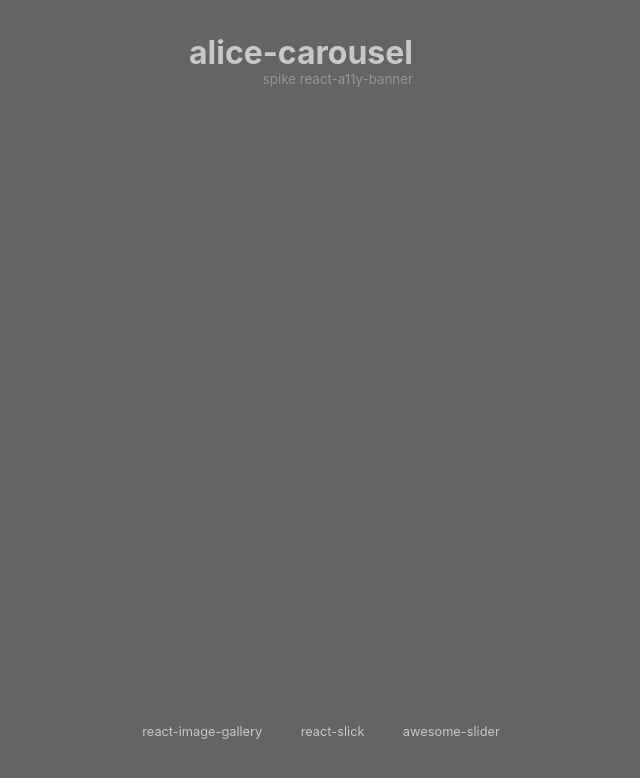
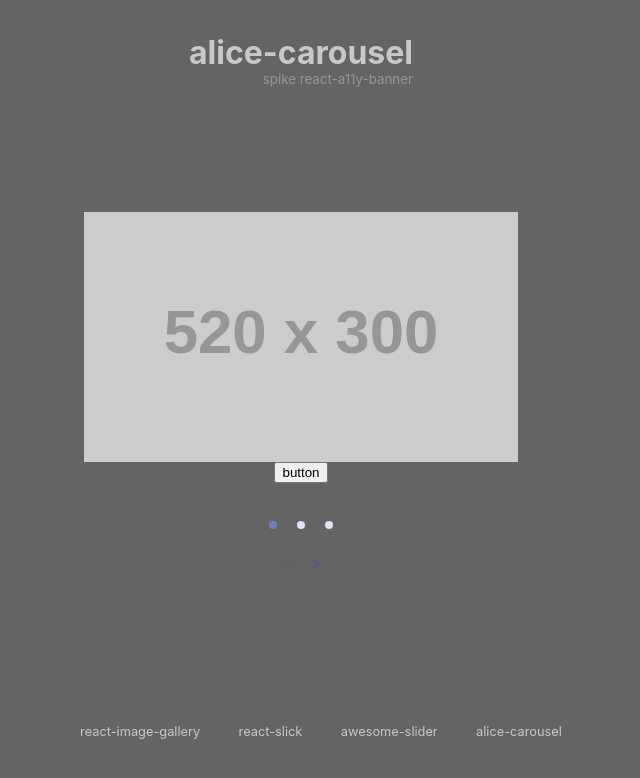
Before and after one commit to francho/spike-react-a11y-banner, a React (Create React App) app: page /alice-carousel in a window 1280 px wide. Shown: the top 778 px of the page, without its empty margins (339-979 px from the left). Built offline with nearby package versions, Linux system fonts and the light colour scheme; the HTML template or start-up script is replaced by a standard one.

Commit message:
chore: add react alice carousel

```diff
--- a/package.json
+++ b/package.json
@@ -14,6 +14,7 @@
     "add": "^2.0.6",
     "eslint-plugin-jsx-a11y": "^6.5.1",
     "react": "^18.1.0",
+    "react-alice-carousel": "^2.6.0",
     "react-awesome-slider": "^4.1.0",
     "react-dom": "^18.1.0",
     "react-image-gallery": "^1.2.7",
--- a/src/App.tsx
+++ b/src/App.tsx
@@ -4,6 +4,7 @@
 import { BrowserRouter, Link, RouteObject, useLocation, useRoutes } from 'react-router-dom'
 
 import AwesomeSliderBanner from './components/AwesomeSliderBanner'
+import ReactAliceCarouselBanner from './components/ReactAliceCarouselBanner'
 import ReactImageGalleryBanner from './components/ReactImageGalleryBanner'
 import ReactSlickBanner from './components/ReactSlickBanner'
 
@@ -11,6 +12,7 @@
   { path: '/react-image-gallery', element: <ReactImageGalleryBanner /> },
   { path: '/react-slick', element: <ReactSlickBanner /> },
   { path: '/awesome-slider', element: <AwesomeSliderBanner /> },
+  { path: '/alice-carousel', element: <ReactAliceCarouselBanner /> },
 ]
 
 function SpikeRoutes() {
--- /dev/null
+++ b/src/components/ReactAliceCarouselBanner.css
@@ -0,0 +1 @@
+@import "~react-alice-carousel/lib/alice-carousel.css";
--- /dev/null
+++ b/src/components/ReactAliceCarouselBanner.tsx
@@ -0,0 +1,26 @@
+import './ReactAliceCarouselBanner.css'
+
+import React, { DragEvent, useMemo } from 'react'
+import AliceCarousel from 'react-alice-carousel'
+
+import Item from './Item'
+
+export default function ReactAliceCarouselBanner() {
+  const handleDragStart = (e: DragEvent) => e.preventDefault()
+  const items: React.ReactElement[] = useMemo(() => {
+    const images = [
+      'https://dummyimage.com/520x300/0aa/111',
+      'https://dummyimage.com/520x300/a0a/111',
+      'https://dummyimage.com/520x300/aa0/111',
+    ]
+    return images.map(
+      (image): React.ReactElement => (
+        <div key={image} role="presentation" onDragStart={handleDragStart}>
+          <Item image={image} />
+        </div>
+      ),
+    )
+  }, [])
+
+  return <AliceCarousel mouseTracking items={items} />
+}
```
Also changed, not shown: 1 other file (tests, documents, lock files or other folders).
